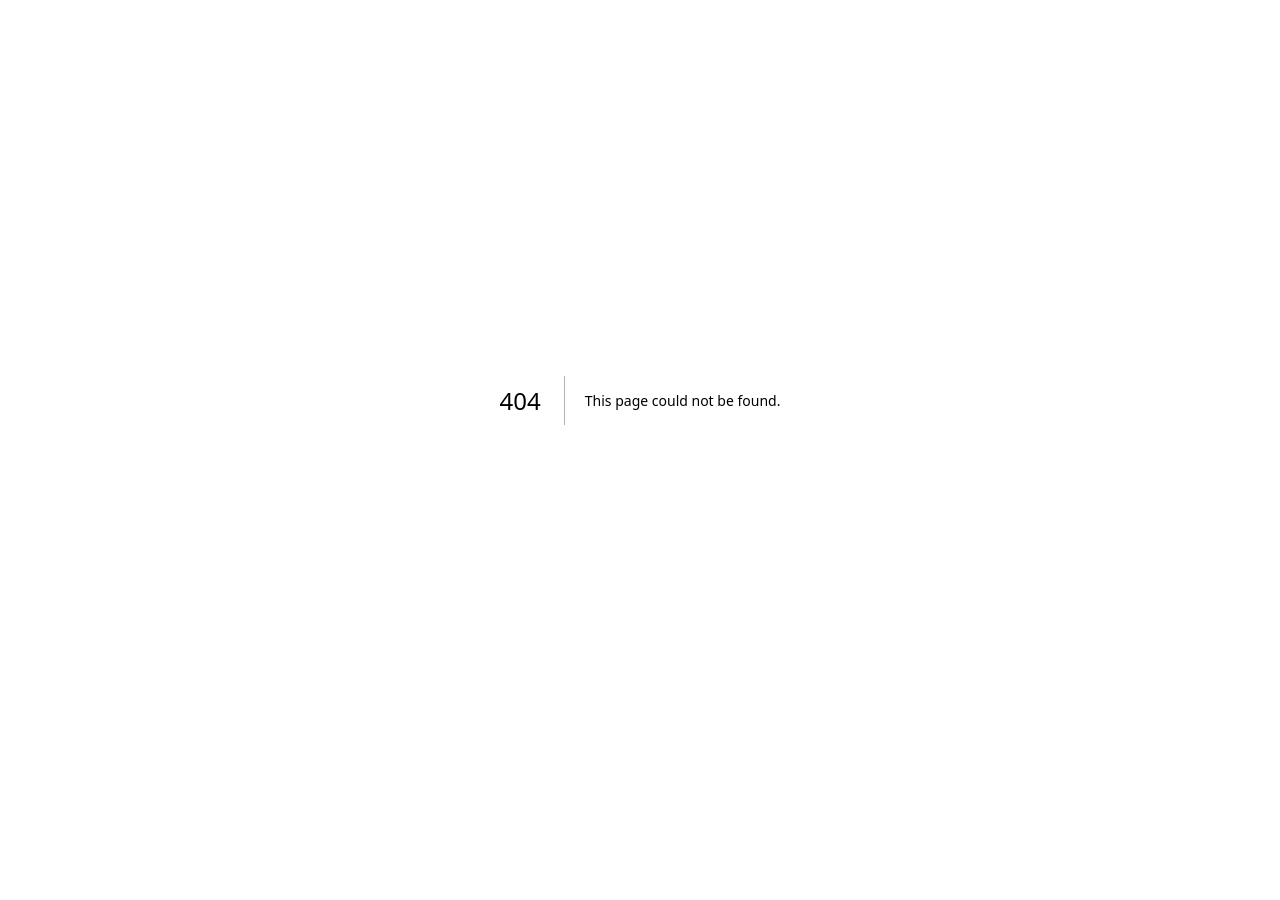
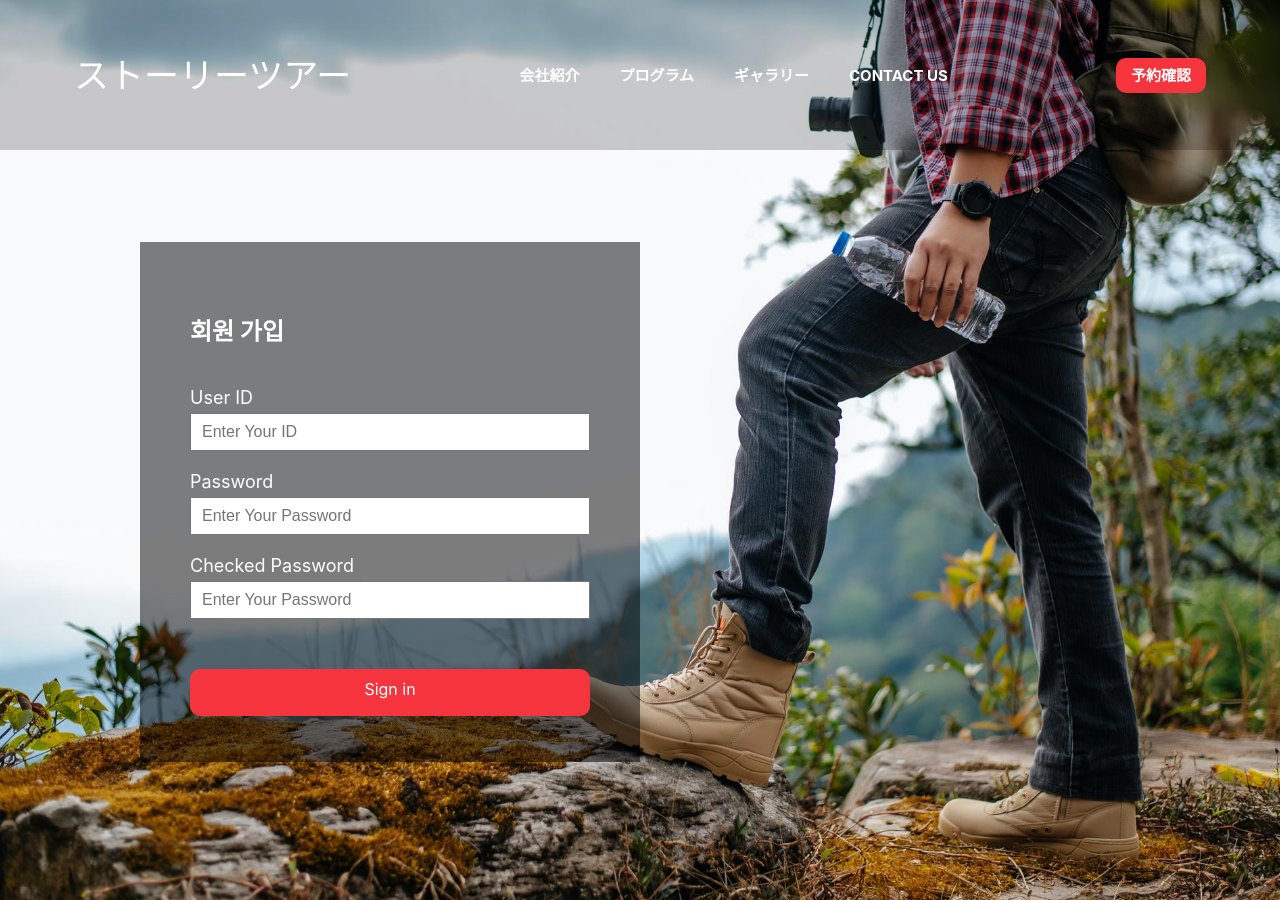
Before and after one commit to BaeHyunJun/storytour, a Next.js app: page /Membership in a window 1280 px wide. Before the commit this address had no page. Before the commit the page ends 800 px from the top, so only its background shows below. Built offline with nearby package versions, Linux system fonts and the light colour scheme.

Commit message:
스토리투어 회원가입 페이지 추가

```diff
--- /dev/null
+++ b/pages/Membership.tsx
@@ -0,0 +1,115 @@
+import type { NextPage } from 'next'
+import Head from "next/head";
+import {useEffect, useState} from "react";
+
+const Membership: NextPage = () => {
+
+  const [fixHeader, setFixHeader] = useState(false);
+
+  const onScroll = () => {
+    const scrollTop = window.pageYOffset;
+    scrollTop > 150 ? setFixHeader(true) : setFixHeader(false);
+  };
+
+  useEffect(() => {
+    window.addEventListener("scroll", onScroll);
+    return () => {
+      window.removeEventListener("scroll", onScroll);
+    };
+  }, []);
+
+  return (
+    <div style={{ minWidth: "1200px" }}>
+      <Head>
+        <title>Create Next App</title>
+        <meta name="description" content="Generated by create next app" />
+        <link rel="icon" href="/favicon.ico" />
+      </Head>
+
+      <div style={{ position: "relative" }}>
+        <header style={
+          fixHeader ?
+            { backgroundColor: "#383838", height: "150px", lineHeight: "150px", zIndex: "9999", position: "fixed", left: 0, right: 0, display: "flex", justifyContent: "space-around" } :
+            { backgroundColor: "rgba(0, 0, 0, .2)", height: "150px", lineHeight: "150px", zIndex: "9999", position: "absolute", left: 0, right: 0, display: "flex", justifyContent: "space-around" }
+        }>
+          <div>
+            <a href={"/"} target={"_parent"} style={{ color: "white", fontSize: "35px" }}>
+              ストーリーツアー
+            </a>
+          </div>
+
+          <div>
+            <ul style={{ margin: 0, padding: 0 }}>
+              <li style={{ display: "inline-block", padding: "0 20px" }}>
+                <a href={"/"} target={"_parent"} style={{ color: "white", fontSize: "15px", fontWeight: "700" }}>
+                  会社紹介
+                </a>
+              </li>
+              <li style={{ display: "inline-block", padding: "0 20px" }}>
+                <a href={"/"} target={"_parent"} style={{ color: "white", fontSize: "15px", fontWeight: "700" }}>
+                  プログラム
+                </a>
+              </li>
+              <li style={{ display: "inline-block", padding: "0 20px" }}>
+                <a href={"/"} target={"_parent"} style={{ color: "white", fontSize: "15px", fontWeight: "700" }}>
+                  ギャラリー
+                </a>
+              </li>
+              <li style={{ display: "inline-block", padding: "0 20px" }}>
+                <a href={"/"} target={"_parent"} style={{ color: "white", fontSize: "15px", fontWeight: "700" }}>
+                  CONTACT US
+                </a>
+              </li>
+            </ul>
+          </div>
+          <div>
+            <a href={"/Membership"} target={"_parent"} style={{ color: "white", fontSize: "15px", fontWeight: 700, background: "#f5343d", padding: "8px 15px", borderRadius: "10px" }}>
+              予約確認
+            </a>
+          </div>
+        </header>
+      </div>
+
+      <div style={{ position: "relative", height: "900px" }}>
+        <div style={{ height: "100%", backgroundImage: "url('/membership_bg.jpg')", backgroundRepeat: "no-repeat", backgroundSize: "cover", backgroundPosition: "50% 50%" }}>
+          <div
+            style={{
+              position: "absolute",
+              left: "50%",
+              top: "50%",
+              width: 500,
+              height: 520,
+              backgroundColor: "rgba(0,0,0,.5)",
+              transform: "translate(-100%, -40%)",
+              color: "white",
+              padding: "30px 50px",
+            }}
+          >
+            <h5 style={{ fontSize: 24 }}>회원 가입</h5>
+            <div style={{ marginBottom: 20 }}>
+              <label style={{ display: "block", fontSize: 18, margin: "5px 0" }}> User ID </label>
+              <input style={{ width: "100%", lineHeight: "34px", padding: "0 10px", fontSize: 16 }} type={"text"} placeholder={"Enter Your ID"} />
+            </div>
+            <div style={{ marginBottom: 20 }}>
+              <label style={{ display: "block", fontSize: 18, margin: "5px 0" }}> Password </label>
+              <input style={{ width: "100%", lineHeight: "34px", padding: "0 10px", fontSize: 16 }} type={"password"} placeholder={"Enter Your Password"} />
+            </div>
+            <div style={{ marginBottom: 50 }}>
+              <label style={{ display: "block", fontSize: 18, margin: "5px 0" }}> Checked Password </label>
+              <input style={{ width: "100%", lineHeight: "34px", padding: "0 10px", fontSize: 16 }} type={"password"} placeholder={"Enter Your Password"} />
+            </div>
+            <div>
+              <a href={"/Membership"} style={{ display: "block", width: "100%", height: 47, padding: 10, fontSize: 16, color: "white", backgroundColor: "#f5343e", borderRadius: 10, textAlign: "center" }}>
+                Sign in
+              </a>
+            </div>
+
+          </div>
+        </div>
+        {/*<Image src={"/main.jpeg"} alt={"배경이미지"} fill />*/}
+      </div>
+    </div>
+  )
+}
+
+export default Membership
--- a/pages/index.tsx
+++ b/pages/index.tsx
@@ -64,7 +64,7 @@ const Home: NextPage = () => {
             </ul>
           </div>
           <div>
-            <a href={"/"} target={"_parent"} style={{ color: "white", fontSize: "15px", fontWeight: 700, background: "#f5343d", padding: "8px 15px", borderRadius: "10px" }}>
+            <a href={"/Membership"} target={"_parent"} style={{ color: "white", fontSize: "15px", fontWeight: 700, background: "#f5343d", padding: "8px 15px", borderRadius: "10px" }}>
               予約確認
             </a>
           </div>
```
Also changed, not shown: public/membership_bg.jpg (added), 1 other file (tests, documents, lock files or other folders).
